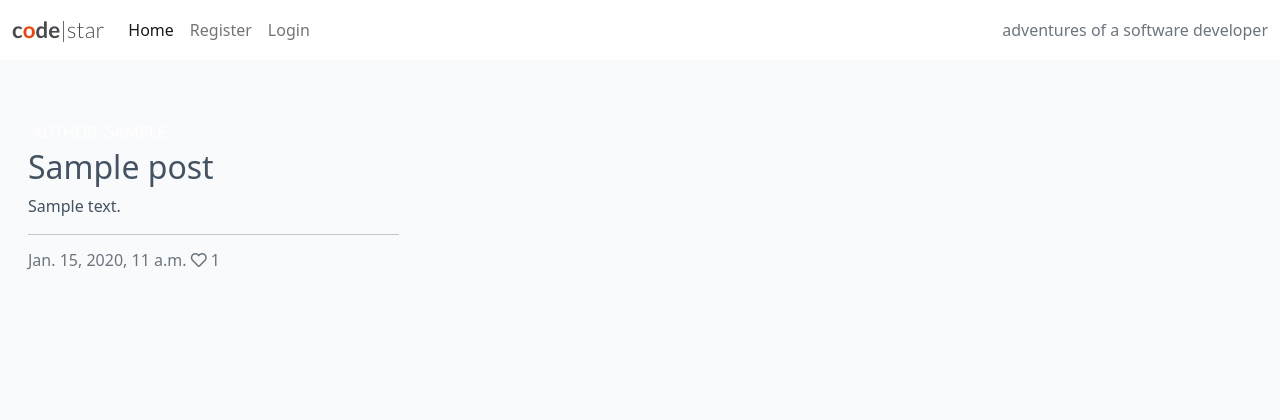
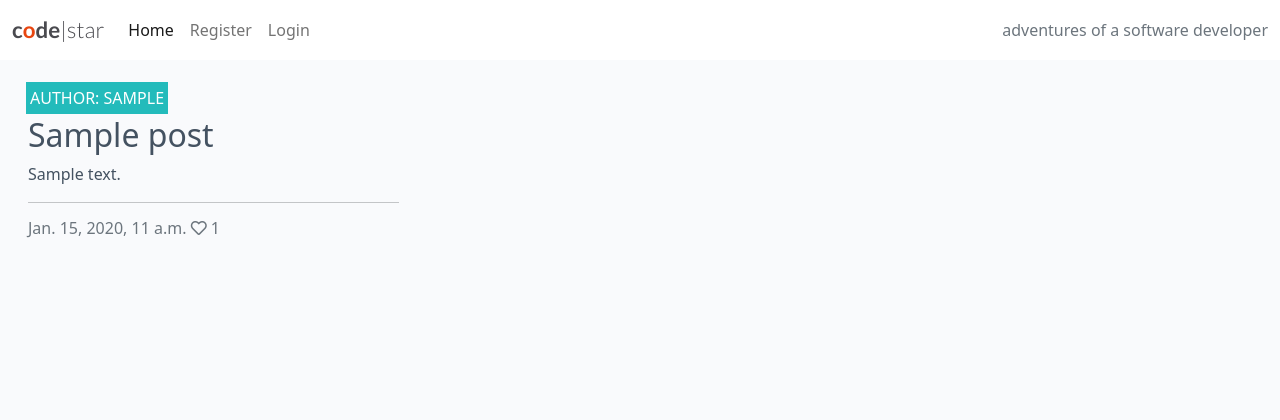
Before and after one commit to halfpintutopia/ci-django-blog, a Django app: page / in a window 1280 px wide. Shown: the top 420 px of the page. Run offline with Django 3.2, Linux system fonts and the light colour scheme; tables that the repository leaves empty hold one stand-in row (values such as "Sample post").

Commit message:
fix: correct class in html for author label

```diff
--- a/templates/index.html
+++ b/templates/index.html
@@ -22,7 +22,7 @@
                                                  alt="{{ post.featured_image.name }}"
                                                  class="card-img-top">
                                         {% endif %}
-                                        <div class="image flash">
+                                        <div class="image-flash">
                                             <p class="author">Author: {{ post.author }}</p>
                                         </div>
                                     </div>
```
